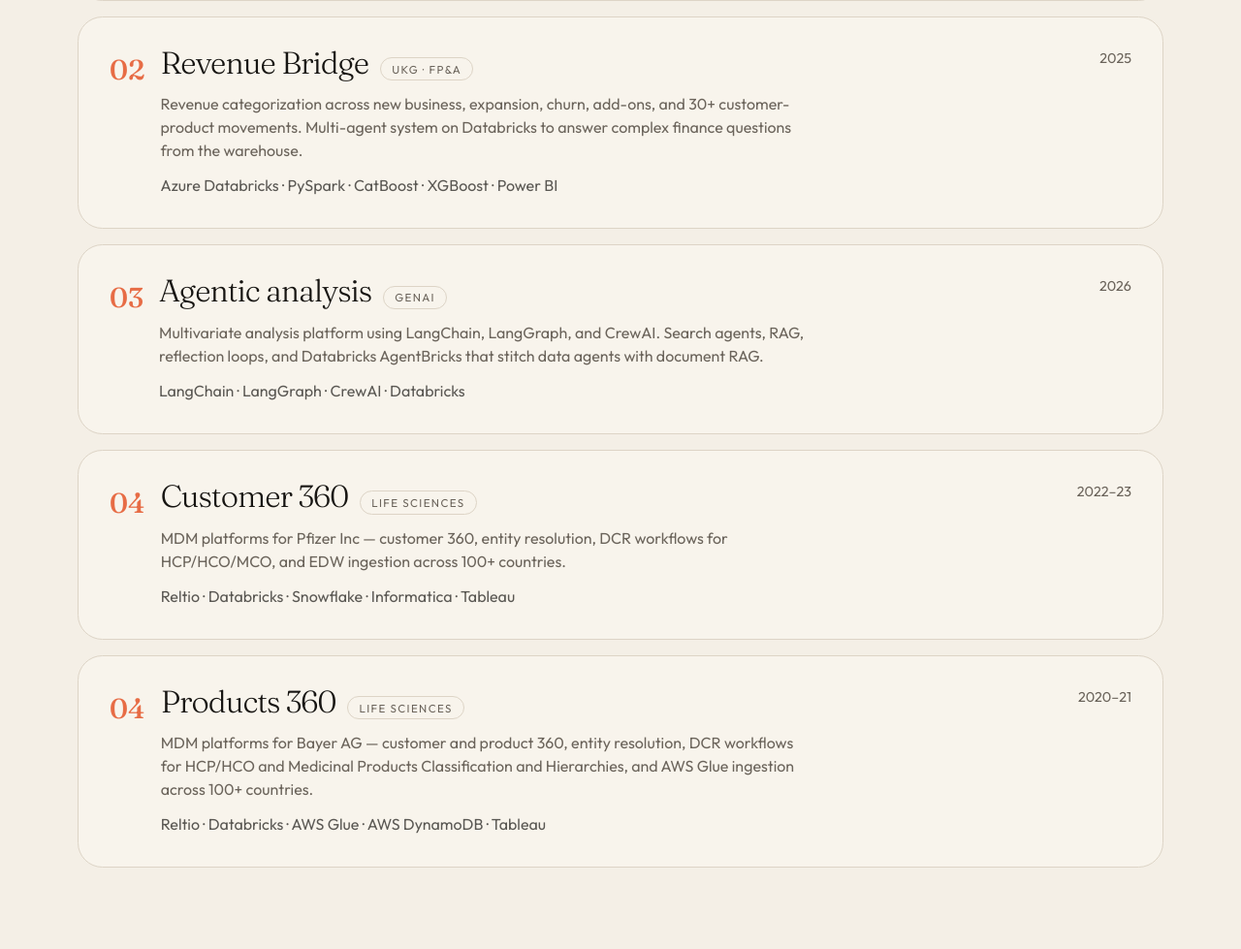
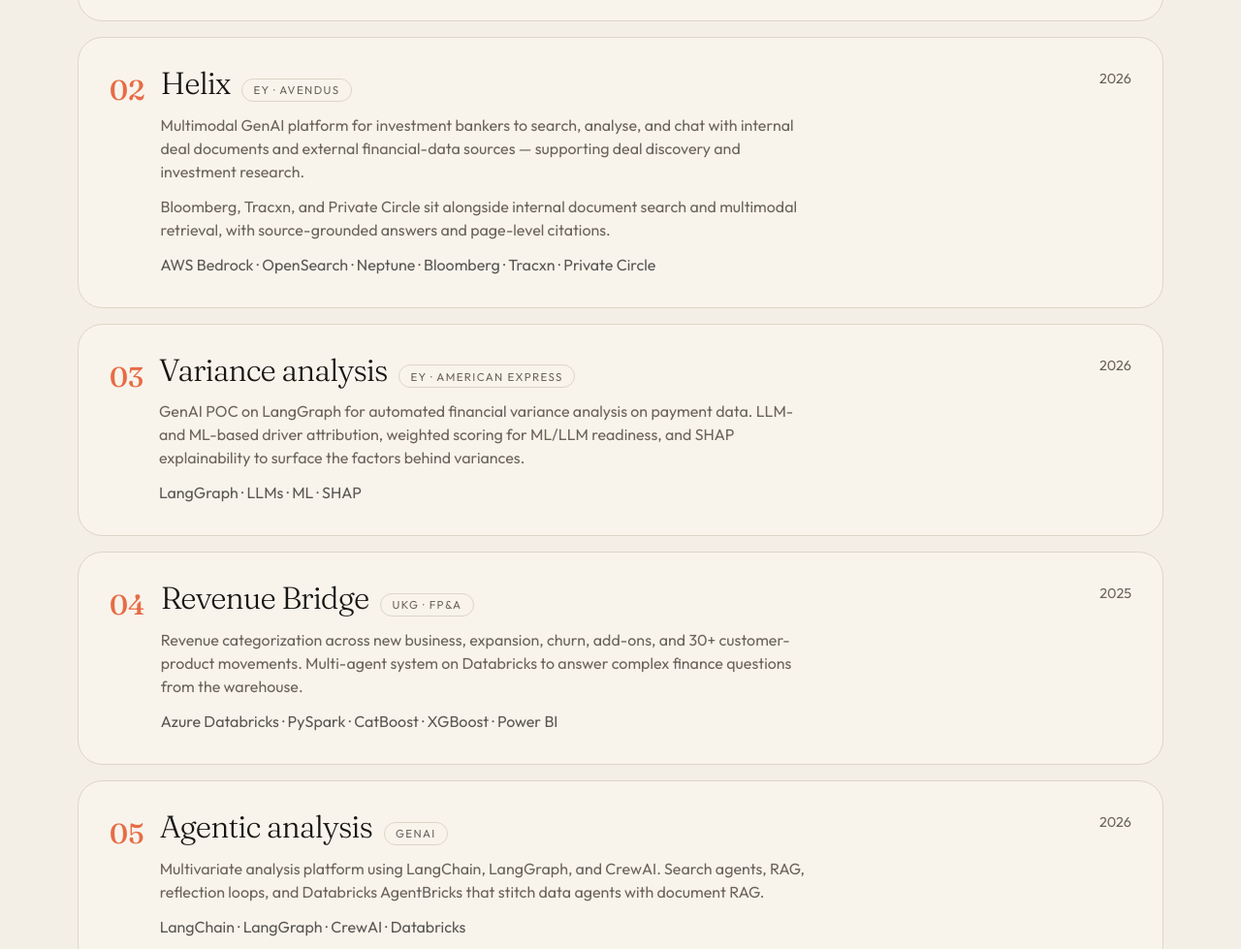
Before and after one commit to ShauryaRawat10/shaurya-rawat-portfolio, a plain HTML site: page index.html in a window 1280 px wide. Shown: the part 1246-2225 px from the top of the page at 97% size. Drawn offline with Linux system fonts and the light colour scheme.

Commit message:
Update README and index.html: Enhanced local server instructions, added new project descriptions for Helix and Variance analysis, and updated project numbers and details for clarity.

```diff
--- a/index.html
+++ b/index.html
@@ -75,8 +75,8 @@
             <h2>Things I have shipped</h2>
           </div>
           <p class="aside">
-            Production work in payments, revenue analytics, and master data —
-            plus agentic systems on Databricks.
+            Production work in payments, investment banking, revenue analytics,
+            and master data — plus agentic systems on Databricks and AWS.
           </p>
         </div>
 
@@ -105,11 +105,62 @@
 
         <a
           class="project"
+          href="https://www.linkedin.com/in/shaurya-rawat-rwt"
+          target="_blank"
+          rel="noreferrer"
+        >
+          <span class="num">02</span>
+          <div>
+            <div class="project-title">
+              <h3>Helix</h3>
+              <span class="tag">EY · Avendus</span>
+            </div>
+            <p>
+              Multimodal GenAI platform for investment bankers to search,
+              analyse, and chat with internal deal documents and external
+              financial-data sources — supporting deal discovery and
+              investment research.
+            </p>
+            <p>
+              Bloomberg, Tracxn, and Private Circle sit alongside internal
+              document search and multimodal retrieval, with source-grounded
+              answers and page-level citations.
+            </p>
+            <p class="stack">AWS Bedrock · OpenSearch · Neptune · Bloomberg · Tracxn · Private Circle</p>
+          </div>
+          <span class="year">2026</span>
+        </a>
+
+        <a
+          class="project"
+          href="https://www.linkedin.com/in/shaurya-rawat-rwt"
+          target="_blank"
+          rel="noreferrer"
+        >
+          <span class="num">03</span>
+          <div>
+            <div class="project-title">
+              <h3>Variance analysis</h3>
+              <span class="tag">EY · American Express</span>
+            </div>
+            <p>
+              GenAI POC on LangGraph for automated financial variance analysis
+              on payment data. LLM- and ML-based driver attribution, weighted
+              scoring for ML/LLM readiness, and SHAP explainability to surface
+              the factors behind variances.
+            </p>
+            <p class="stack">LangGraph · LLMs · ML · SHAP</p>
+          </div>
+          <span class="year">2026</span>
+        </a>
+
+        <a
+          class="project"
           href="https://www.linkedin.com/pulse/revenue-recognition-saas-companies-shaurya-rawat-adlqc/"
           target="_blank"
           rel="noreferrer"
         >
-          <span class="num">02</span>
+          <span class="num">04</span>
           <div>
             <div class="project-title">
               <h3>Revenue Bridge</h3>
@@ -132,7 +183,7 @@
           target="_blank"
           rel="noreferrer"
         >
-          <span class="num">03</span>
+          <span class="num">05</span>
           <div>
             <div class="project-title">
               <h3>Agentic analysis</h3>
@@ -154,7 +205,7 @@
           target="_blank"
           rel="noreferrer"
         >
-          <span class="num">04</span>
+          <span class="num">06</span>
           <div>
             <div class="project-title">
               <h3>Customer 360</h3>
@@ -176,7 +227,7 @@
           target="_blank"
           rel="noreferrer"
         >
-          <span class="num">04</span>
+          <span class="num">07</span>
           <div>
             <div class="project-title">
               <h3>Products 360</h3>
@@ -300,13 +351,19 @@
               <p>
                 Client: American Express Inc.
                 <p>
-                  GenAI POC for multivariate analysis using LangChain, LangGraph
+                  GenAI POC on LangGraph for automated financial variance
+                  analysis — LLM- and ML-based driver attribution, weighted
+                  ML/LLM readiness scoring, and SHAP explainability on
+                  payment-data variances.
                 </p>
               </p>
               <p>
                 Client: Avendus
                 <p>
-                  Currently working on Investment Banking, working on Helix GenAI platform for M&A, trading and derivatives.
+                  Helix — a multimodal GenAI platform on AWS Bedrock,
+                  OpenSearch, and Neptune for deal discovery and investment
+                  research, with Bloomberg, Tracxn, and Private Circle plus
+                  page-level citations.
                 </p>
               </p>
             </div>
```
Also changed, not shown: 1 other file.
